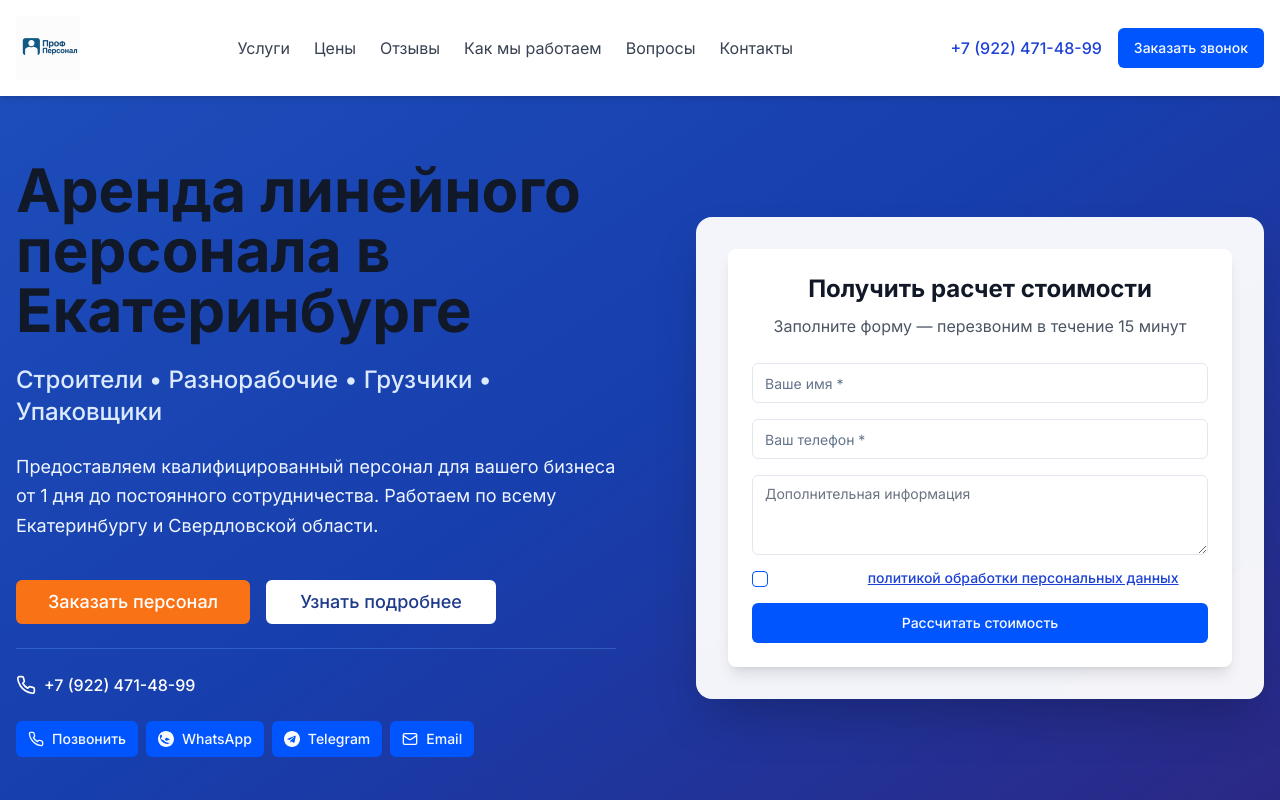
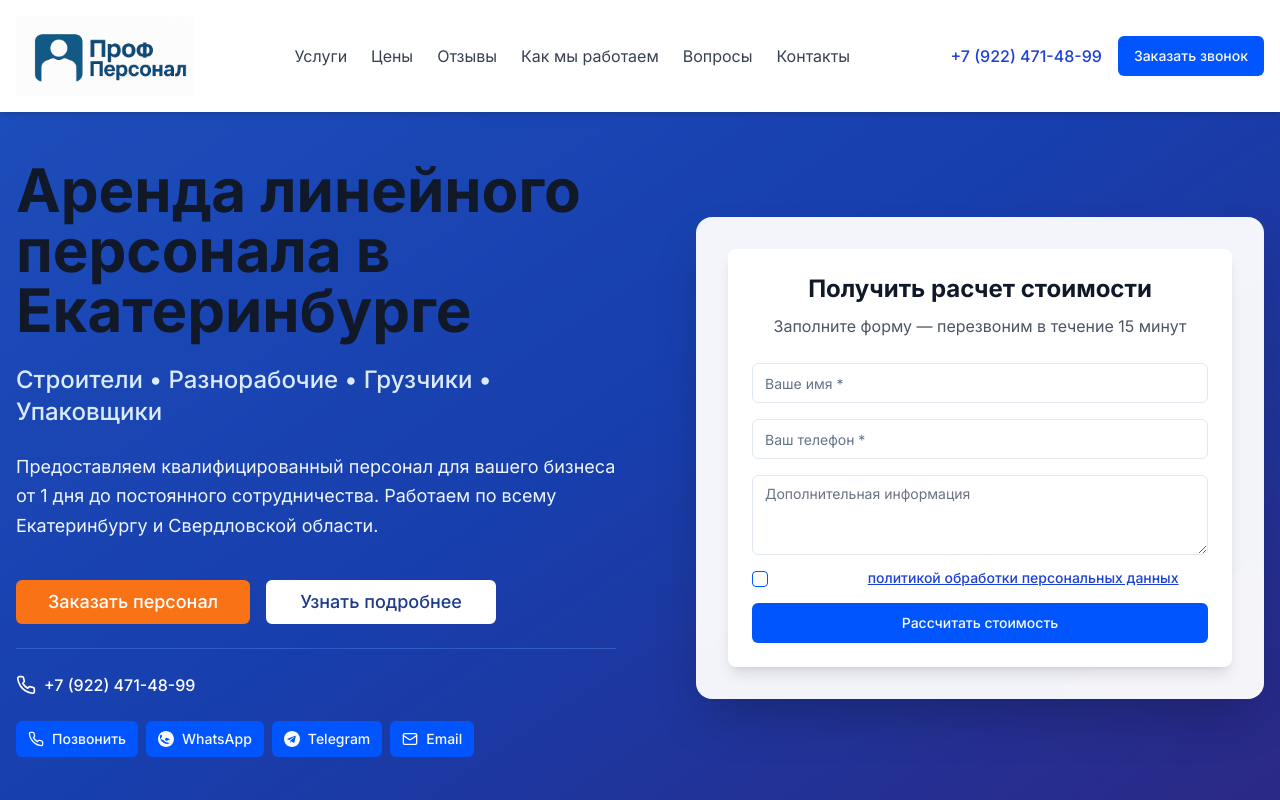
Before and after one commit to anvlasv/ekb-staff-solutions-portal, a React (Vite) app: page / in a window 1280 px wide. Shown: the top 800 px of the page. Built offline with nearby package versions, Linux system fonts and the light colour scheme.

Commit message:
Replace and enlarge logo
Replaced the logo image in the header and increased its size to be slightly larger than the text in the top menu.

```diff
--- a/src/components/Header.tsx
+++ b/src/components/Header.tsx
@@ -34,11 +34,11 @@ const Header = () => {
         <div className="flex justify-between items-center">
           <a href="/" className="flex items-center">
             <img
-              src="/lovable-uploads/0ef5be90-b6ee-4fd6-884c-a077c4324237.png"
+              src="/lovable-uploads/b325ac69-e8ce-430b-985c-fc781f6eab26.png"
               alt="ПрофПерсонал"
               className={cn(
                 "transition-all duration-300 object-contain",
-                isScrolled ? "h-12" : "h-16"
+                isScrolled ? "h-14" : "h-20"
               )}
             />
           </a>
```
Also changed, not shown: public/lovable-uploads/b325ac69-e8ce-430b-985c-fc781f6eab26.png (added).
